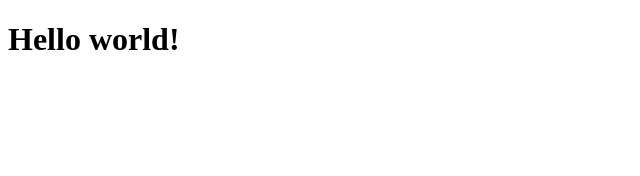
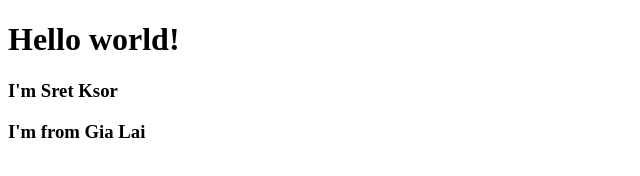
Before and after one commit to thanhbv-kozocom/git-kozo-c1, a plain HTML site: page index.html in a window 1280 px wide. Shown: the whole page, without its empty margins (0-640 px from the left). Drawn offline with Linux system fonts and the light colour scheme.

Commit message:
Add new content into index

```diff
--- a/index.html
+++ b/index.html
@@ -8,5 +8,7 @@
 </head>
 <body>
   <h1>Hello world!</h1>
+  <h3>I'm Sret Ksor</h3>
+  <h3>I'm from Gia Lai</h3>
 </body>
 </html>
```
